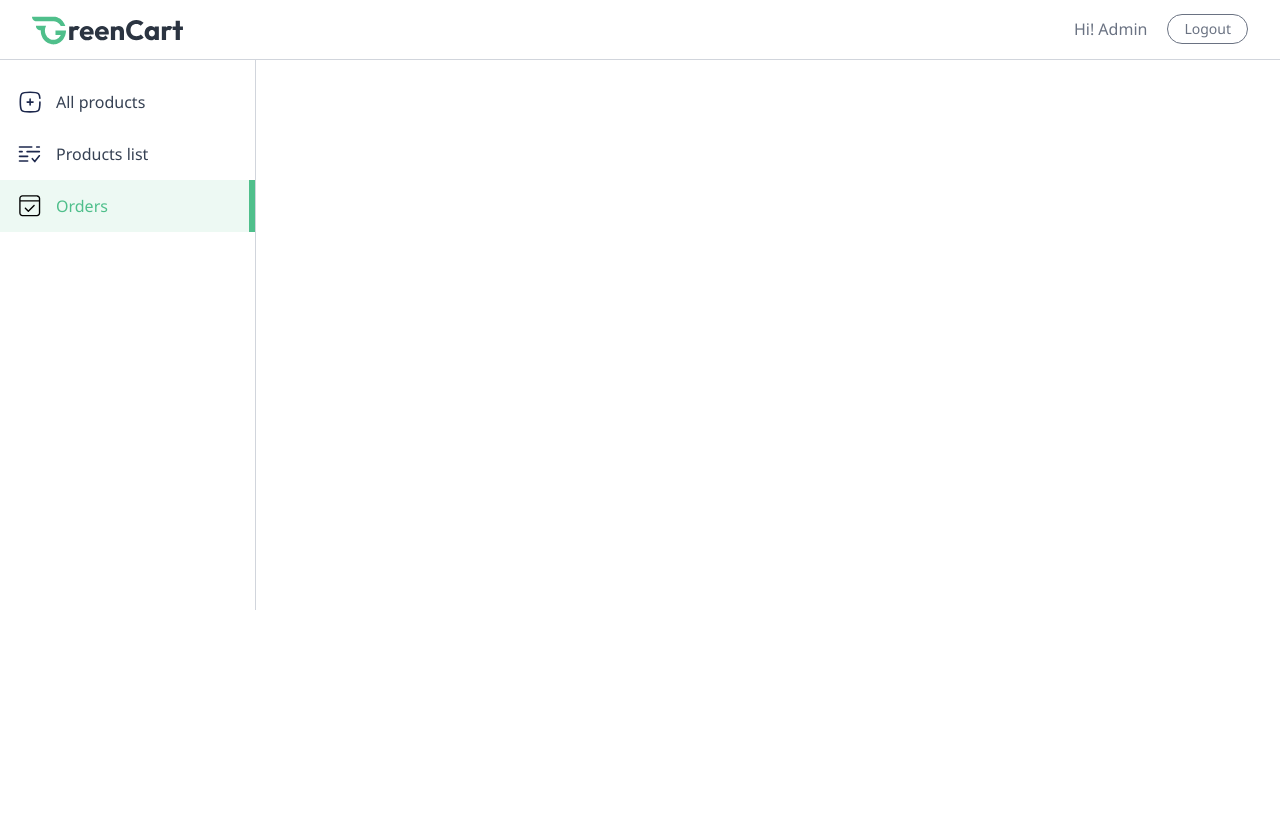
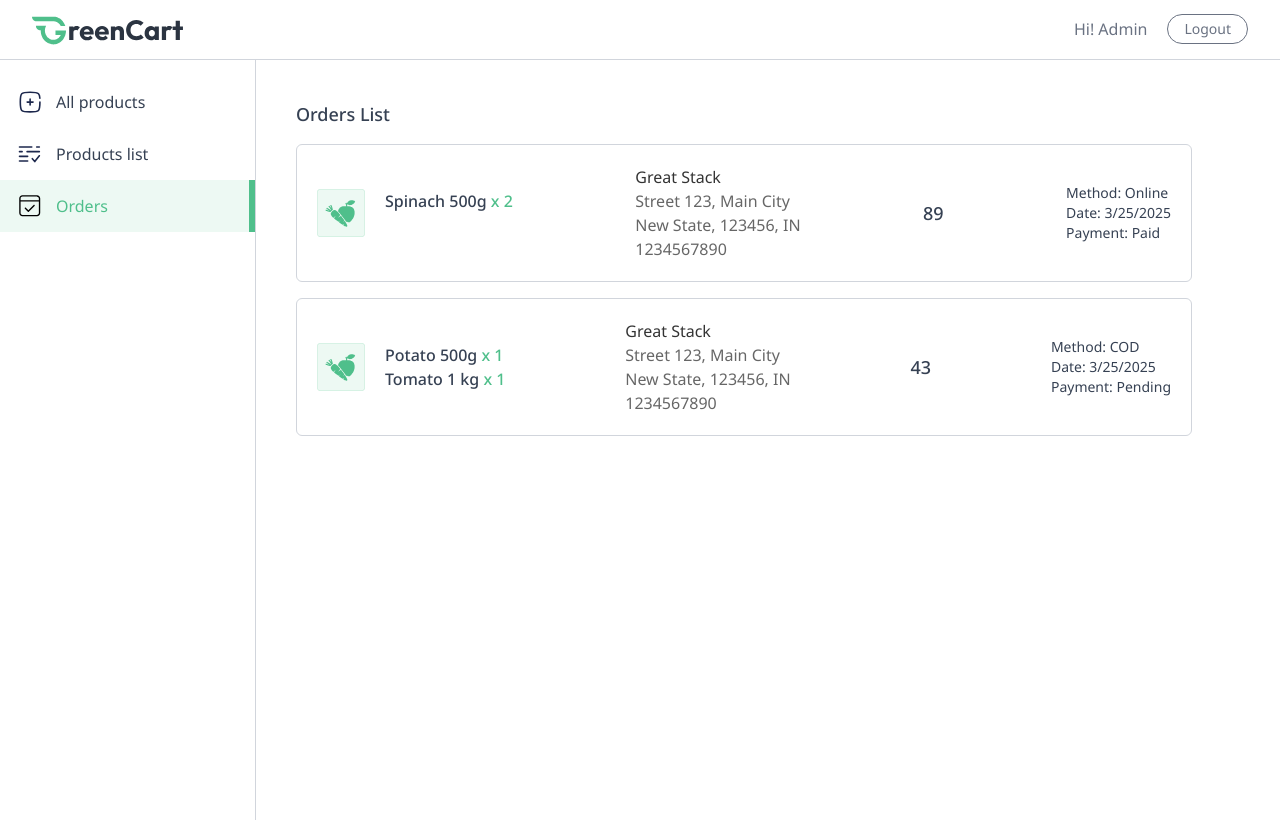
Before and after one commit to Nabiha-code97/Grocery-App, a React (Vite) app in the folder client/: page /seller/orders in a window 1280 px wide. Both pictures are taken after typing "name@example.com", "Sample123" into the empty fields and a click on the button "Login". Built offline with nearby package versions, Linux system fonts and the light colour scheme; a web font is replaced by a local one.

Commit message:
Frontend completed

```diff
--- a/client/src/pages/seller/Orders.jsx
+++ b/client/src/pages/seller/Orders.jsx
@@ -1,11 +1,57 @@
-import React from 'react'
+import React, { useEffect, useState } from 'react'
+import { assets, dummyOrders } from '../../assets/assets';
+import { useAppContext } from '../../context/AppContext';
 
 const Orders = () => {
-  return (
-    <div>
+    const {currency} = useAppContext()
+    const [orders, setOrders] = useState([])
 
-    </div>
-  )
-}
+    const fetchOrders = async () => {
+        setOrders(dummyOrders)
+    };
+
+    useEffect(() => {
+        fetchOrders();
+    }, [])
+    return (
+        <div className='no-scrollbar flex-1 h-[95vh] overflow-y-scroll'>
+        <div className="md:p-10 p-4 space-y-4">
+            <h2 className="text-lg font-medium">Orders List</h2>
+            {orders.map((order, index) => (
+                <div key={index} className="flex flex-col md:flex-row md:items-center gap-5 justify-between p-5 max-w-4xl rounded-md border border-gray-300">
+                    <div className="flex gap-5 max-w-80">
+                        <img className="w-12 h-12 object-cover" src={assets.box_icon} alt="boxIcon" />
+                        <div>
+                            {order.items.map((item, index) => (
+                                <div key={index} className="flex flex-col">
+                                    <p className="font-medium">
+                                        {item.product.name} {" "}<span className="text-primary">x {item.quantity}</span>
+                                    </p>
+                                </div>
+                            ))}
+                        </div>
+                    </div>
+
+                    <div className="text-sm md:text-base text-black/60">
+                        <p className='text-black/80'>{order.address.firstName} {order.address.lastName}</p>
+                        <p>{order.address.street}, {order.address.city}</p>
+                        <p> {order.address.state}, {order.address.zipcode}, {order.address.country}</p>
+                        <p></p>
+                        <p>{order.address.phone}</p>
+                    </div>
+
+                    <p className="font-medium text-lg my-auto">{currency}{order.amount}</p>
+
+                    <div className="flex flex-col text-sm">
+                        <p>Method: {order.paymentType}</p>
+                        <p>Date: {new Date(order.createdAt).toLocaleDateString()}</p>
+                        <p>Payment: {order.isPaid ? "Paid" : "Pending"}</p>
+                    </div>
+                </div>
+            ))}
+        </div>
+        </div>
+    );
+};
 
 export default Orders
--- a/client/src/pages/seller/ProductList.jsx
+++ b/client/src/pages/seller/ProductList.jsx
@@ -1,15 +1,11 @@
 import React from 'react'
+import { useAppContext } from '../../context/AppContext';
 
 const ProductList = () => {
-
-    const products = [
-        { name: "Nike Pegasus 41 shoes", category: "Shoes", offerPrice: 999, inStock: true, image: "https://raw.githubusercontent.com/prebuiltui/prebuiltui/main/assets/card/productImage.png", },
-        { name: "Nike Pegasus 41 shoes", category: "Shoes", offerPrice: 999, inStock: false, image: "https://raw.githubusercontent.com/prebuiltui/prebuiltui/main/assets/card/productImage2.png", },
-        { name: "Nike Pegasus 41 shoes", category: "Shoes", offerPrice: 999, inStock: true, image: "https://raw.githubusercontent.com/prebuiltui/prebuiltui/main/assets/card/productImage3.png", },
-    ];
+const {products, currency} = useAppContext();
 
     return (
-        <div className="flex-1 py-10 flex flex-col justify-between">
+        <div className="no-scrollbar flex-1 h-[95vh] overflow-y-scroll flex flex-col justify-between">
             <div className="w-full md:p-10 p-4">
                 <h2 className="pb-4 text-lg font-medium">All Products</h2>
                 <div className="flex flex-col items-center max-w-4xl w-full overflow-hidden rounded-md bg-white border border-gray-500/20">
@@ -23,19 +19,19 @@
                             </tr>
                         </thead>
                         <tbody className="text-sm text-gray-500">
-                            {products.map((product, index) => (
-                                <tr key={index} className="border-t border-gray-500/20">
+                            {products.map((product) => (
+                                <tr key={product._id} className="border-t border-gray-500/20">
                                     <td className="md:px-4 pl-2 md:pl-4 py-3 flex items-center space-x-3 truncate">
                                         <div className="border border-gray-300 rounded overflow-hidden">
-                                            <img src={product.image} alt="Product" className="w-16" />
+                                            <img src={product.image[0]} alt="Product" className="w-16" />
                                         </div>
                                         <span className="truncate max-sm:hidden w-full">{product.name}</span>
                                     </td>
                                     <td className="px-4 py-3">{product.category}</td>
-                                    <td className="px-4 py-3 max-sm:hidden">${product.offerPrice}</td>
+                                    <td className="px-4 py-3 max-sm:hidden">{currency}{product.offerPrice}</td>
                                     <td className="px-4 py-3">
                                         <label className="relative inline-flex items-center cursor-pointer text-gray-900 gap-3">
-                                            <input type="checkbox" className="sr-only peer" defaultChecked={product.inStock} />
+                                            <input type="checkbox" className="sr-only peer" />
                                             <div className="w-12 h-7 bg-slate-300 rounded-full peer peer-checked:bg-blue-600 transition-colors duration-200"></div>
                                             <span className="dot absolute left-1 top-1 w-5 h-5 bg-white rounded-full transition-transform duration-200 ease-in-out peer-checked:translate-x-5"></span>
                                         </label>
--- a/client/src/pages/seller/SellerLayout.jsx
+++ b/client/src/pages/seller/SellerLayout.jsx
@@ -27,7 +27,7 @@
                 </div>
             </div>
             <div className='flex'>
-            <div className="md:w-64 w-16 border-r h-[550px] text-base border-gray-300 pt-4 flex flex-col transition-all duration-300">
+            <div className="md:w-64 w-16 border-r h-[95vh] text-base border-gray-300 pt-4 flex flex-col ">
                 {sidebarLinks.map((item, index) => (
                     <NavLink to={item.path} key={item.name} end={item.path === "/seller"}
                         className={({isActive})=>`flex items-center py-3 px-4 gap-3
```
